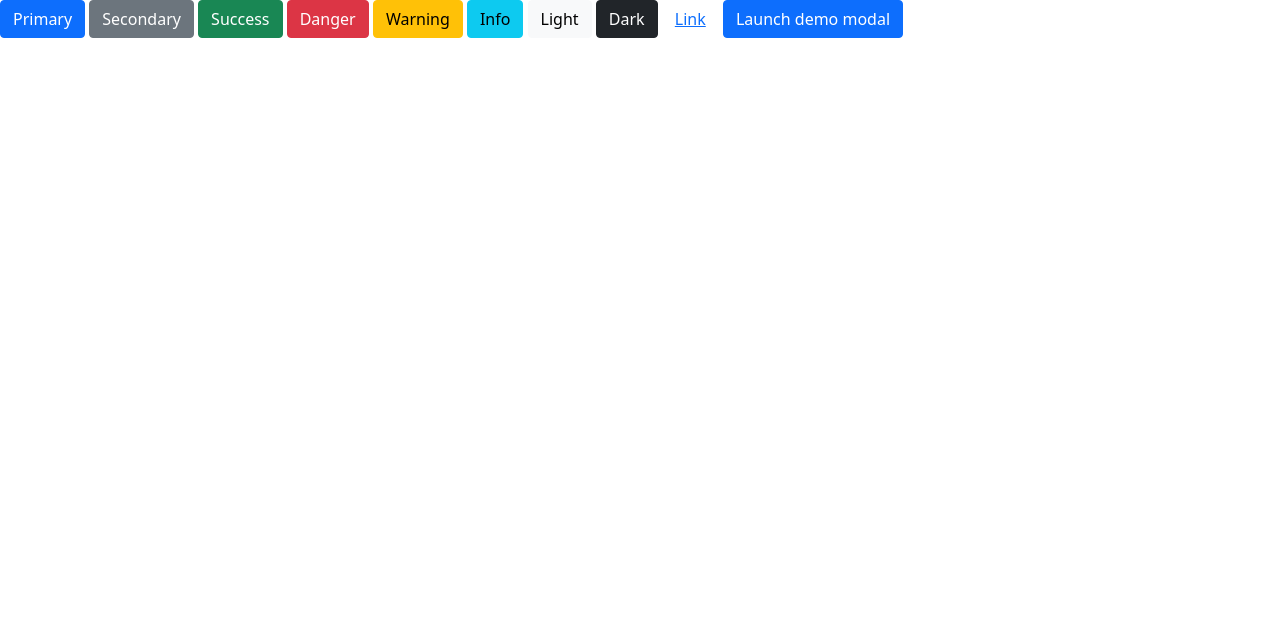
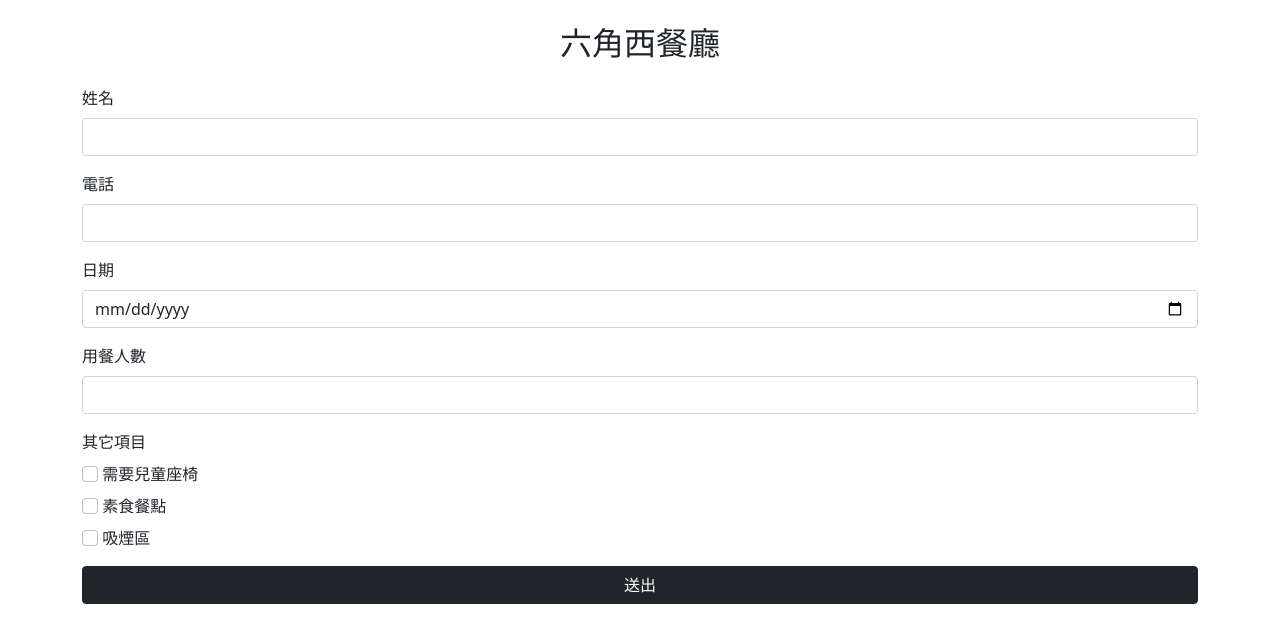
Before and after one commit to guitimliu/excape-google-form, a plain HTML site: page index.html in a window 1280 px wide. Drawn offline with Linux system fonts and the light colour scheme.

Commit message:
版面完成

```diff
--- a/index.html
+++ b/index.html
@@ -8,39 +8,46 @@
     <link rel="stylesheet" href="./css/style.css">
 </head>
 <body>
-    <button type="button" class="btn btn-primary">Primary</button>
-    <button type="button" class="btn btn-secondary">Secondary</button>
-    <button type="button" class="btn btn-success">Success</button>
-    <button type="button" class="btn btn-danger">Danger</button>
-    <button type="button" class="btn btn-warning">Warning</button>
-    <button type="button" class="btn btn-info">Info</button>
-    <button type="button" class="btn btn-light">Light</button>
-    <button type="button" class="btn btn-dark">Dark</button>
-
-    <button type="button" class="btn btn-link">Link</button>
-
-    <!-- Button trigger modal -->
-    <button type="button" class="btn btn-primary" data-bs-toggle="modal" data-bs-target="#exampleModal">
-        Launch demo modal
-    </button>
-
-    <!-- Modal -->
-    <div class="modal fade" id="exampleModal" tabindex="-1" aria-labelledby="exampleModalLabel" aria-hidden="true">
-        <div class="modal-dialog">
-        <div class="modal-content">
-            <div class="modal-header">
-            <h5 class="modal-title" id="exampleModalLabel">Modal title</h5>
-            <button type="button" class="btn-close" data-bs-dismiss="modal" aria-label="Close"></button>
+    <div class="container">
+        <h1 class="h2 text-center mt-4 mb-4">六角西餐廳</h1>
+        <form action="" method="post">
+            <div class="mb-3">
+                <label for="name" class="form-label mb-2">姓名</label>
+                <input type="text" id="name" class="form-control">
             </div>
-            <div class="modal-body">
-            ...
+            <div class="mb-3">
+                <label for="tel" class="form-label mb-2">電話</label>
+                <input type="tel" id="tel" class="form-control">
             </div>
-            <div class="modal-footer">
-            <button type="button" class="btn btn-secondary" data-bs-dismiss="modal">Close</button>
-            <button type="button" class="btn btn-primary">Save changes</button>
+            <div class="mb-3">
+                <label for="date" class="form-label mb-2">日期</label>
+                <input type="date" id="date" class="form-control">
             </div>
-        </div>
-        </div>
+            <div class="mb-3">
+                <label for="number-of-people" class="form-label mb-2">用餐人數</label>
+                <input type="text" id="number-of-people" class="form-control">
+            </div>
+            <div class="mb-3">
+                <label for="order-item" class="form-label mb-2">其它項目</label>
+                <ul class="list-unstyled">
+                    <li class="mb-2">
+                        <input type="checkbox" name="other-item" id="child-seat" class="form-check-input">
+                        <label for="child-seat" class="form-check-label">需要兒童座椅</label>
+                    </li>
+                    <li class="mb-2">
+                        <input type="checkbox" name="other-item" id="vegan" class="form-check-input">
+                        <label for="vegan" class="form-check-label">素食餐點</label>
+                    </li>
+                    <li class="mb-2">
+                        <input type="checkbox" name="other-item" id="smoking-zone" class="form-check-input">
+                        <label for="smoking-zone" class="form-check-label">吸煙區</label>
+                    </li>
+                </ul>
+            </div>
+            <div class="mb-3">
+                <input type="submit" class="btn btn-dark w-100" value="送出">
+            </div>
+        </form>
     </div>
 
     <script src="./js/bootstrap/bootstrap.min.js"></script>
```
